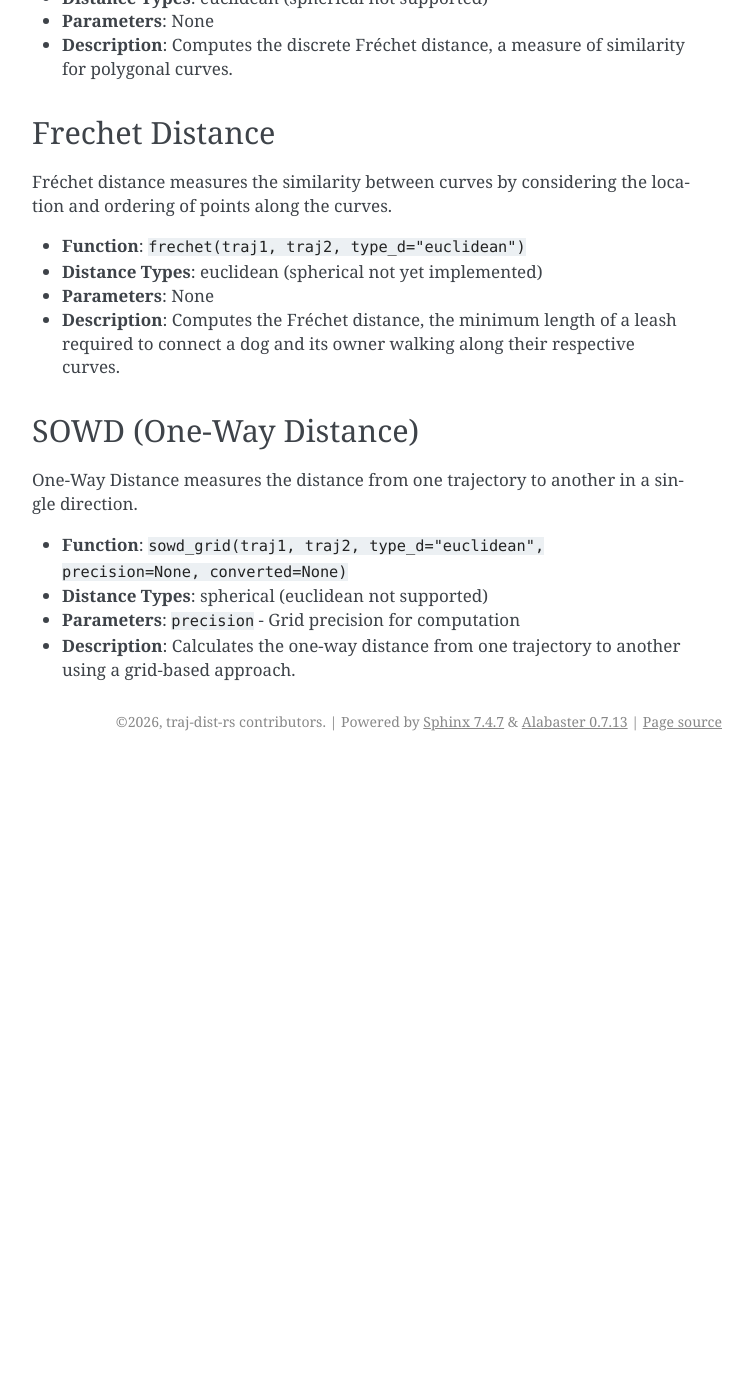
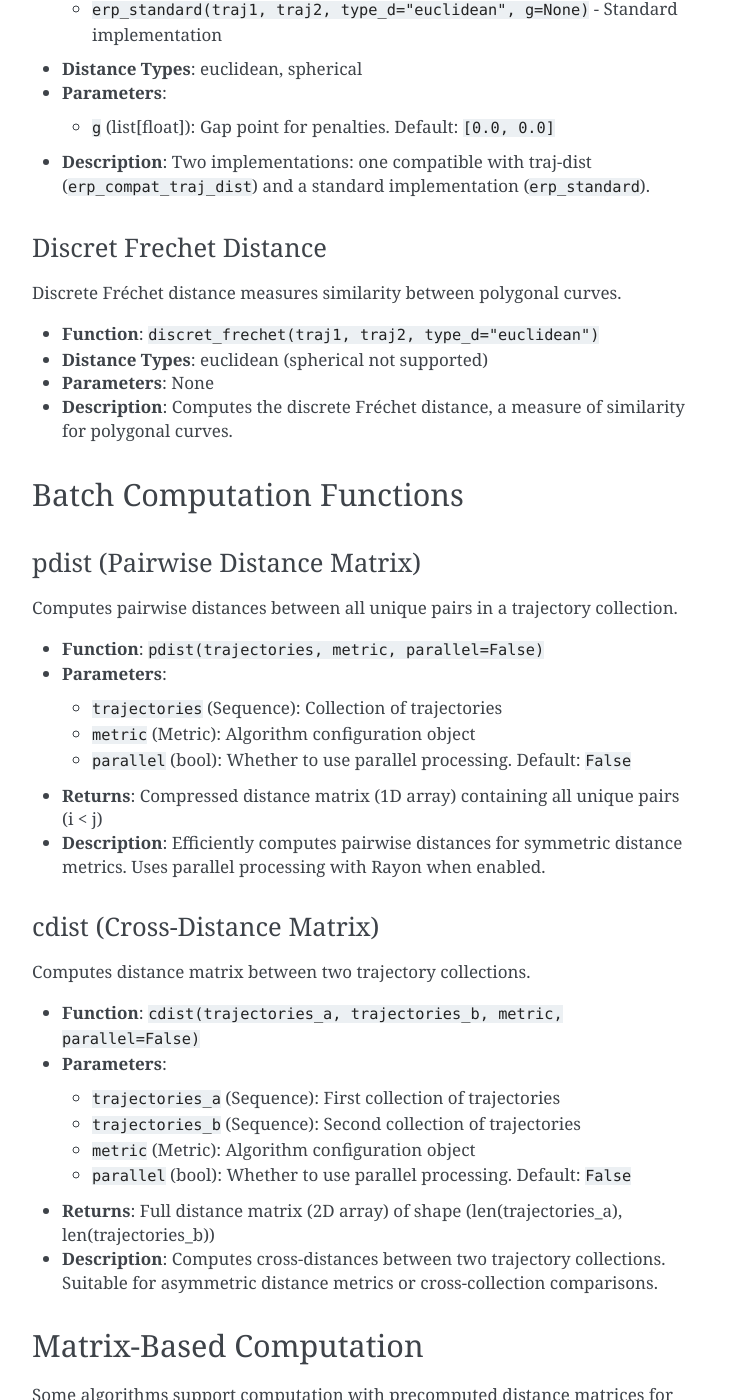
Before and after one commit to Davidham3/traj-dist-rs, a Sphinx documentation site: the page built from docs/algorithms.md, in a window 1280 px wide and 1400 px high, scrolled down 1980 px. Shown: the whole window, without its empty margins (388-1140 px from the left). Built offline with Sphinx 7.4.7, drawn with Linux system fonts in a browser that asks for light colours; before the commit the page ends 2741 px from its top, so only the background shows below that; some of the changed text lies outside the part shown.

Commit message:
Update algorithms.md

```diff
--- a/docs/algorithms.md
+++ b/docs/algorithms.md
@@ -11,16 +13,17 @@
 * **Parameters**: None
 * **Description**: Calculates the average distance from points on one trajectory to the other trajectory and vice versa, then averages the two values.
 
-## DTW (Dynamic Time Warping)
+### DTW (Dynamic Time Warping)
 
 Dynamic Time Warping finds an optimal alignment between two sequences to measure their similarity.
 
-* **Function**: `dtw(traj1, traj2, type_d="euclidean")`
+* **Function**: `dtw(traj1, traj2, type_d="euclidean", use_full_matrix=False)`
 * **Distance Types**: euclidean, spherical
-* **Parameters**: None
-* **Description**: Computes the optimal alignment between two trajectories, allowing for temporal variations.
+* **Parameters**:
+  * `use_full_matrix` (bool): Whether to return the full alignment matrix. Default: `False`
+* **Description**: Computes the optimal alignment between two trajectories, allowing for temporal variations. Returns a `DpResult` object containing the distance and optionally the alignment matrix.
 
-## Hausdorff Distance
+### Hausdorff Distance
 
 The Hausdorff distance measures the maximum distance between any point on one trajectory to the closest point on the other.
 
@@ -29,34 +32,39 @@
 * **Parameters**: None
 * **Description**: Finds the maximum distance from any point in one trajectory to the closest point in the other trajectory.
 
-## LCSS (Longest Common Subsequence)
+### LCSS (Longest Common Subsequence)
 
 Longest Common Subsequence similarity with a distance measure based on matching subsequences.
 
 * **Function**: `lcss(traj1, traj2, type_d="euclidean", eps=200)`
 * **Distance Types**: euclidean, spherical
-* **Parameters**: `eps` - Epsilon threshold for matching points
+* **Parameters**:
+  * `eps` (float): Epsilon threshold for matching points
 * **Description**: Finds the longest common subsequence of points within epsilon distance.
 
-## EDR (Edit Distance on Real sequence)
+### EDR (Edit Distance on Real sequence)
 
 Edit Distance on Real sequence measures similarity by counting edit operations needed to transform one trajectory to another.
 
 * **Function**: `edr(traj1, traj2, type_d="euclidean", eps=200)`
 * **Distance Types**: euclidean, spherical
-* **Parameters**: `eps` - Epsilon threshold for matching points
+* **Parameters**:
+  * `eps` (float): Epsilon threshold for matching points
 * **Description**: Calculates the minimum number of edit operations needed to transform one trajectory to match another.
 
-## ERP (Edit distance with Real Penalty)
+### ERP (Edit distance with Real Penalty)
 
 Edit distance with Real Penalty uses a gap penalty for unmatched points.
 
-* **Function**: `erp_compat_traj_dist(traj1, traj2, type_d="euclidean", g=None)` or `erp_standard(traj1, traj2, type_d="euclidean", g=None)`
+* **Functions**:
+  * `erp_compat_traj_dist(traj1, traj2, type_d="euclidean", g=None)` - Compatible with original traj-dist
+  * `erp_standard(traj1, traj2, type_d="euclidean", g=None)` - Standard implementation
 * **Distance Types**: euclidean, spherical
-* **Parameters**: `g` - Gap penalty value
+* **Parameters**:
+  * `g` (list[float]): Gap point for penalties. Default: `[0.0, 0.0]`
 * **Description**: Two implementations: one compatible with traj-dist (`erp_compat_traj_dist`) and a standard implementation (`erp_standard`).
 
-## Discret Frechet Distance
+### Discret Frechet Distance
 
 Discrete Fréchet distance measures similarity between polygonal curves.
 
@@ -65,20 +73,39 @@
 * **Parameters**: None
 * **Description**: Computes the discrete Fréchet distance, a measure of similarity for polygonal curves.
 
-## Frechet Distance
+## Batch Computation Functions
 
-Fréchet distance measures the similarity between curves by considering the location and ordering of points along the curves.
+### pdist (Pairwise Distance Matrix)
 
-* **Function**: `frechet(traj1, traj2, type_d="euclidean")`
-* **Distance Types**: euclidean (spherical not yet implemented)
-* **Parameters**: None
-* **Description**: Computes the Fréchet distance, the minimum length of a leash required to connect a dog and its owner walking along their respective curves.
+Computes pairwise distances between all unique pairs in a trajectory collection.
 
-## SOWD (One-Way Distance)
+* **Function**: `pdist(trajectories, metric, parallel=False)`
+* **Parameters**:
+  * `trajectories` (Sequence): Collection of trajectories
+  * `metric` (Metric): Algorithm configuration object
+  * `parallel` (bool): Whether to use parallel processing. Default: `False`
+* **Returns**: Compressed distance matrix (1D array) containing all unique pairs (i < j)
+* **Description**: Efficiently computes pairwise distances for symmetric distance metrics. Uses parallel processing with Rayon when enabled.
 
-One-Way Distance measures the distance from one trajectory to another in a single direction.
+### cdist (Cross-Distance Matrix)
 
-* **Function**: `sowd_grid(traj1, traj2, type_d="euclidean", precision=None, converted=None)`
-* **Distance Types**: spherical (euclidean not supported)
-* **Parameters**: `precision` - Grid precision for computation
-* **Description**: Calculates the one-way distance from one trajectory to another using a grid-based approach.
+Computes distance matrix between two trajectory collections.
+
+* **Function**: `cdist(trajectories_a, trajectories_b, metric, parallel=False)`
+* **Parameters**:
+  * `trajectories_a` (Sequence): First collection of trajectories
+  * `trajectories_b` (Sequence): Second collection of trajectories
+  * `metric` (Metric): Algorithm configuration object
+  * `parallel` (bool): Whether to use parallel processing. Default: `False`
+* **Returns**: Full distance matrix (2D array) of shape (len(trajectories_a), len(trajectories_b))
+* **Description**: Computes cross-distances between two trajectory collections. Suitable for asymmetric distance metrics or cross-collection comparisons.
+
+## Matrix-Based Computation
+
+Some algorithms support computation with precomputed distance matrices for improved performance:
+
+* **Functions**: `dtw_with_matrix`, `lcss_with_matrix`, `edr_with_matrix`, `discret_frechet_with_matrix`, `erp_compat_traj_dist_with_matrix`, `erp_standard_with_matrix`
+* **Parameters**:
+  * `distance_matrix` (numpy.ndarray): Precomputed distance matrix
+  * `use_full_matrix` (bool): Whether to return the full alignment matrix
+* **Description**: These functions accept a precomputed distance matrix for efficient batch computation, avoiding redundant distance calculations.
```
Also changed, not shown: other parts of docs/algorithms.md (+3 -1 lines).
